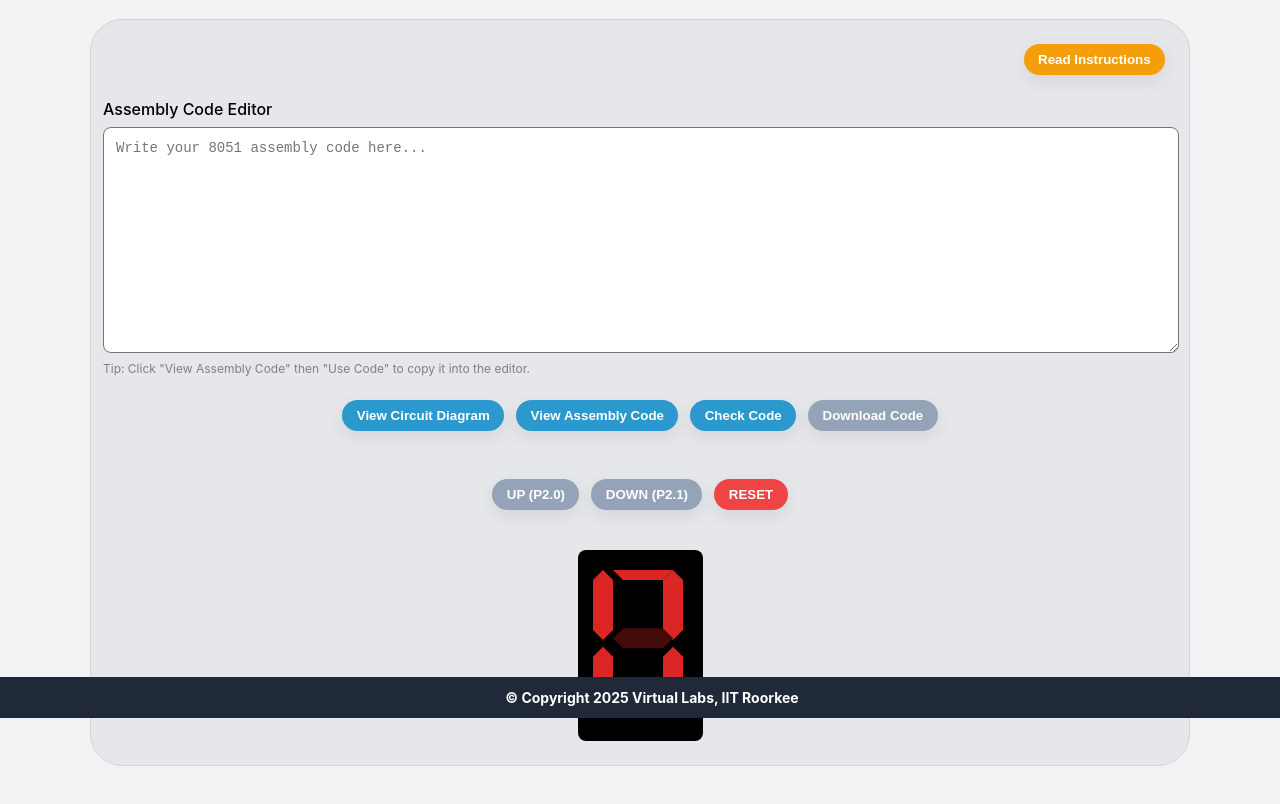
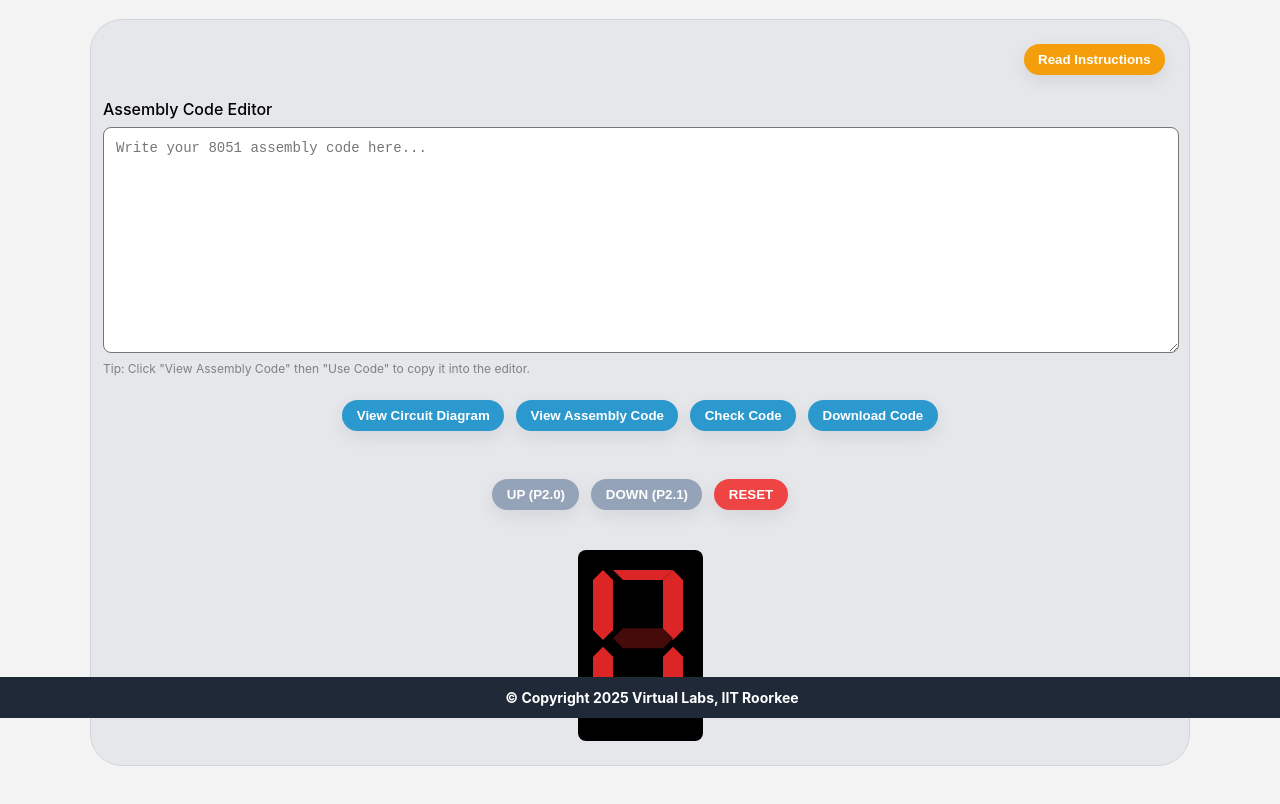
Before and after one commit to virtual-labs/exp-up-down-counter-iitr, a plain HTML site: page experiment/simulation/index1/index1.html in a window 1280 px wide. Shown: the part 82-886 px from the top of the page. Drawn offline with Linux system fonts and the light colour scheme.

Commit message:
push update

```diff
--- a/experiment/simulation/index1/index1.html
+++ b/experiment/simulation/index1/index1.html
@@ -27,7 +27,7 @@
         <button id="circuitBtn" class="btn-blue">View Circuit Diagram</button>
         <button id="sampleBtn" class="btn-blue">View Assembly Code</button>
         <button id="checkBtn" class="btn-blue">Check Code</button>
-        <button id="downloadBtn" class="btn-disabled">Download Code</button>
+        <button id="downloadBtn" class="btn-blue">Download Code</button>
       </div>
 
       <div id="validationMessage" class="validation-message"></div>
```
Also changed, not shown: experiment/simulation/index2/index2.html (+1 -1 lines).
